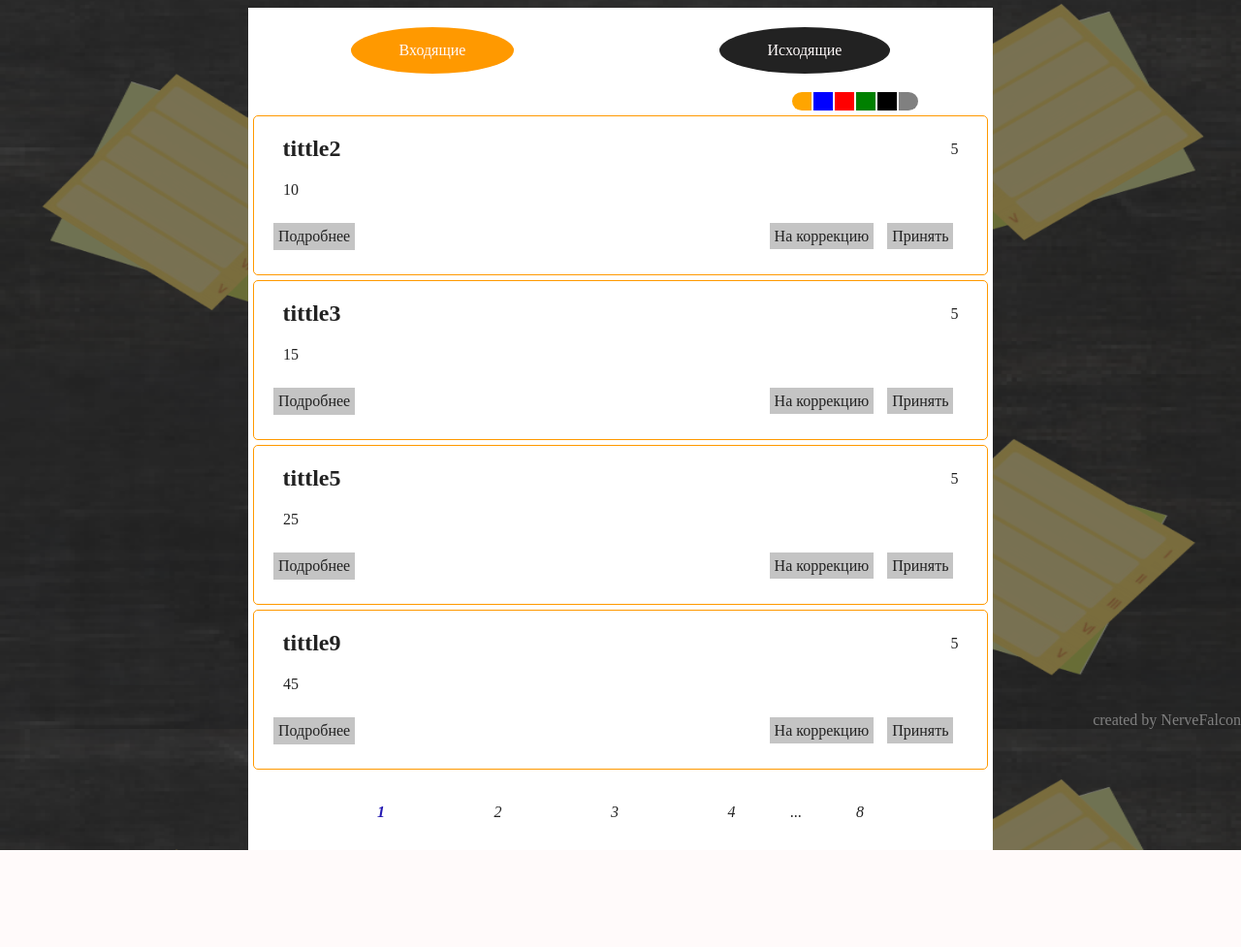
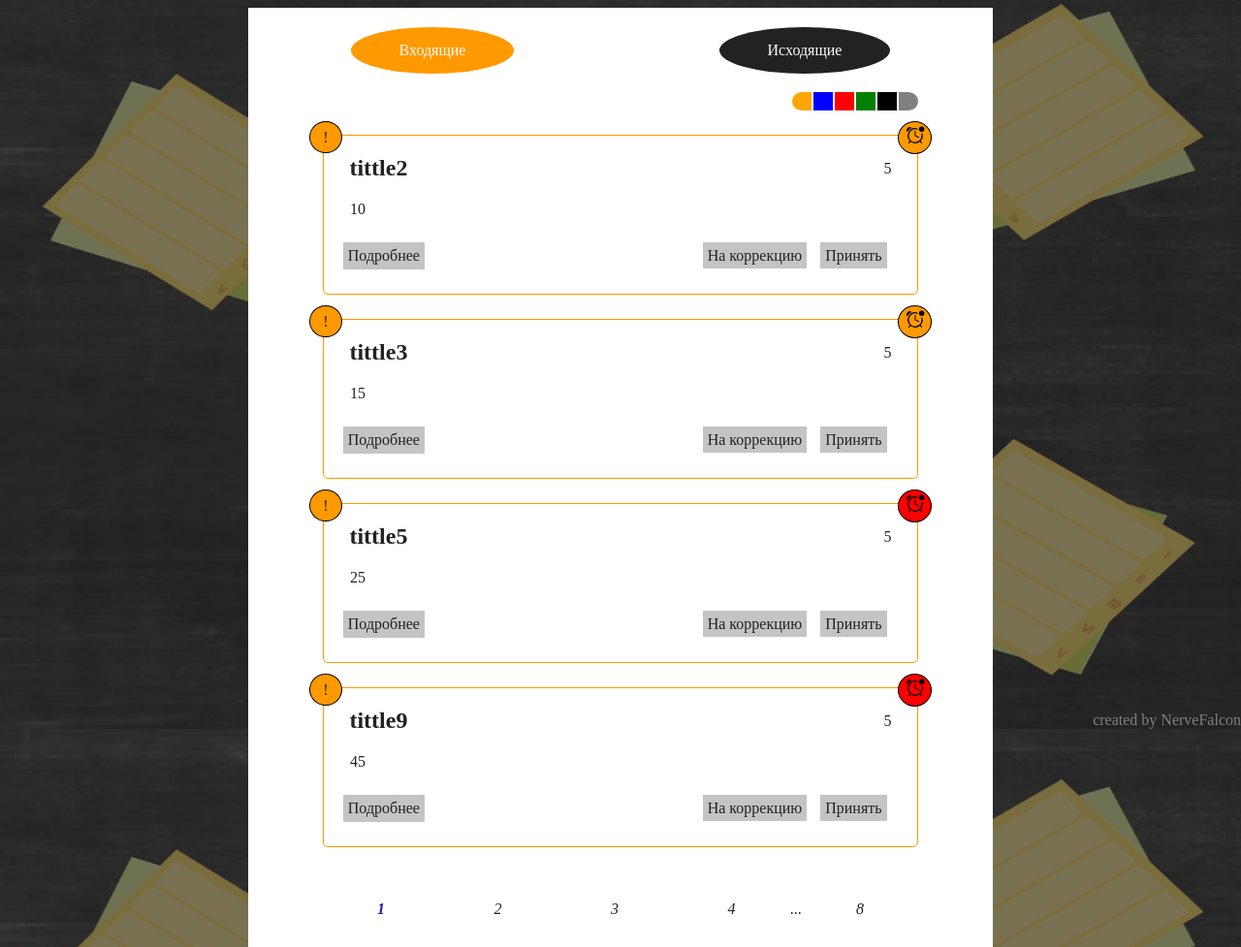
Before and after one commit to NerveFalcon/task-manager, a PHP site: page /inTasks/1 in a window 1280 px wide. Shown: the part 48-1025 px from the top of the page at 97% size. Before the commit the page ends 925 px from the top, so only its background shows below. Run offline with PHP 8.4, Linux system fonts and the light colour scheme; the visitor is signed in with stand-in values (Sample User, id 1); data comes from the database, SQL or seed files in the repository; some libraries are stand-ins or nearby versions.

Commit message:
Task notification

```diff
--- a/app/controllers/InTaskController.php
+++ b/app/controllers/InTaskController.php
@@ -23,6 +23,10 @@ class InTaskController extends Controller
 			$tasks[$key]['type'] = "in";
 			$tasks[$key]['OtherStatus'] = "На коррекцию";
 			$tasks[$key]['DoneStatus'] = "Принять";
+			$tasks[$key]['seen'] = rand(0, 1);
+			if (rand(0, 1))
+				$tasks[$key]['deadline'] = "2021-6-5";
+			$tasks[$key]['diff'] = (new DateTime($tasks[$key]['deadline']))->diff(new DateTime)->format("%a");
 		}
 
 		$this->view->Generate('task/listView.php', [$pages, $tasks]);
--- a/app/core/View.php
+++ b/app/core/View.php
@@ -12,7 +12,14 @@ class View
 		include "app/views/" . $templateView;
 	}
 
-	public static function BuildFilter(int $currentPage)
+	/**
+	 * Метод построения фильтра
+	 *
+	 * @param int $currentPage Текущая страница
+	 *
+	 * @return string html-код фильтра
+	 */
+	public static function BuildFilter(int $currentPage): string
 	{
 
 		$status = TaskModel::GetAllStatus();
--- a/app/views/task/listView.php
+++ b/app/views/task/listView.php
@@ -10,7 +10,20 @@ $params = $params[1];
 	<?php echo View::BuildFilter($pages[1]); ?>
 	<div class="list">
 		<?php foreach ($params as $task) : ?>
+			<?php ($task['diff'] > 30) ? $left = "Осталось больше месяца" : $left = "Осатлось " . $task['diff'] . " дней"; ?>
 			<div class="task">
+				<div class="bg-color1 notify notify-left <?php if (!$task['seen']) echo "unseen"; ?>">!</div>
+				<div class="bg-color1 notify notify-right <?php if ($task['diff'] < 30) echo "bg-red"; ?>">
+					<abbr title="<?php echo "$task[deadline] $left"; ?>">
+						<svg xmlns="http://www.w3.org/2000/svg" xmlns:xlink="http://www.w3.org/1999/xlink" width="20" height="20" preserveAspectRatio="xMidYMid meet" viewBox="0 0 36 36" style="-ms-transform: rotate(360deg); -webkit-transform: rotate(360deg); transform: rotate(360deg);">
+							<path d="M11.42 3.43a5.77 5.77 0 0 0-7.64.41a5.72 5.72 0 0 0-.38 7.64a16.08 16.08 0 0 1 8.02-8.05z" class="clr-i-outline--badged clr-i-outline-path-1--badged" />
+							<path d="M18.86 9.5a.9.9 0 0 0-1.8 0v9l7.06 3.5a.9.9 0 1 0 .79-1.62l-6.06-3z" class="clr-i-outline--badged clr-i-outline-path-2--badged" />
+							<path d="M28 27.78a13.89 13.89 0 0 0 3.21-14.39a7 7 0 0 1-2.11.05a12 12 0 1 1-6.54-6.54a7.54 7.54 0 0 1-.06-.9a7.52 7.52 0 0 1 .11-1.21a14 14 0 0 0-14.5 23.09l-2.55 2.55A1 1 0 1 0 7 31.84l2.66-2.66a13.9 13.9 0 0 0 16.88-.08l2.74 2.74a1 1 0 0 0 1.41-1.41z" class="clr-i-outline--badged clr-i-outline-path-3--badged" />
+							<circle cx="30" cy="6" r="5" class="clr-i-outline--badged clr-i-outline-path-4--badged clr-i-badge" />
+							<rect x="0" y="0" width="36" height="36" fill="rgba(0, 0, 0, 0)" />
+						</svg>
+					</abbr>
+				</div>
 				<div class="top flex-container-row flex-around">
 					<h2 class="flex-item flex-item-row-first"><?php echo $task['title'] ?></h2>
 					<span class="status flex-item flex-item-row-last"><?php echo $task['id_status'] ?></span>
--- a/static/css/style.css
+++ b/static/css/style.css
@@ -233,8 +233,16 @@ section:not(.auth) {
 
 /* colors */
 
+.color1 {
+    color: #FF9900;
+}
+
 .black {
     color: black;
+}
+
+.white {
+    color: white;
 }
 
 .red {
@@ -263,6 +271,14 @@ section:not(.auth) {
 
 .orange {
     color: orange;
+}
+
+.bg-color1 {
+    background-color: #FF9900;
+}
+
+.bg-white {
+    background-color: white;
 }
 
 .bg-black {
@@ -454,10 +470,32 @@ section:not(.auth) {
     margin-right: 10%;
 }
 
-.tasks .task {
+.task {
+    position: relative;
     border: 1px solid #FF9900;
     border-radius: 5px;
-    margin: 5px;
+    margin: 25px 10%;
+}
+
+.notify {
+    position: absolute;
+    top: -15px;
+    border: 1px black solid;
+    border-radius: 50%;
+}
+
+.notify-left {
+    left: -15px;
+    padding: 5pt 10pt;
+}
+
+.notify-right {
+    right: -15px;
+    padding: 3pt 5pt;
+}
+
+.unseen {
+    display: none;
 }
 
 .task .top {
```
Also changed, not shown: app/controllers/OutTaskController.php (+6 -1 lines), static/img/alarm-clock-outline-badged.svg (added).
